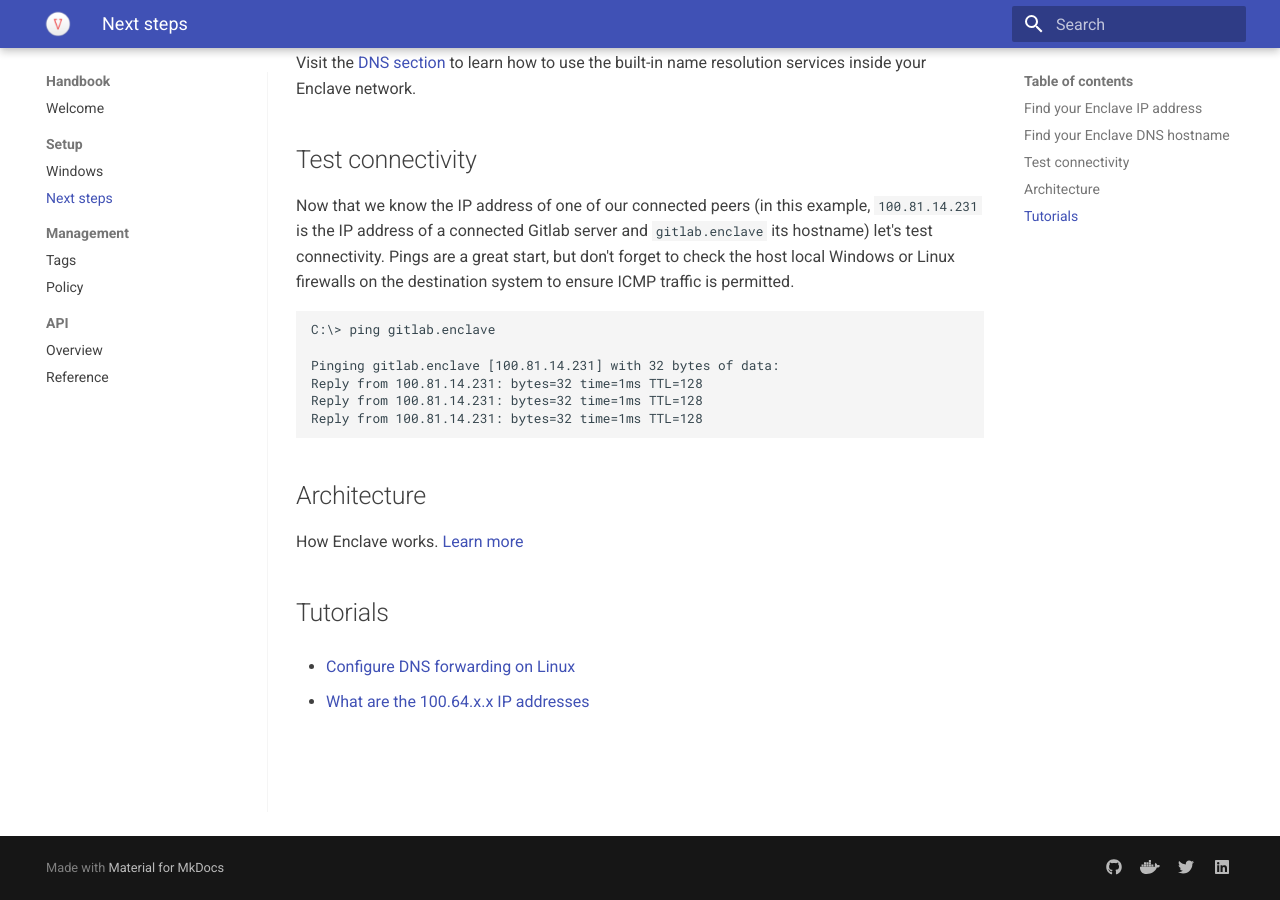
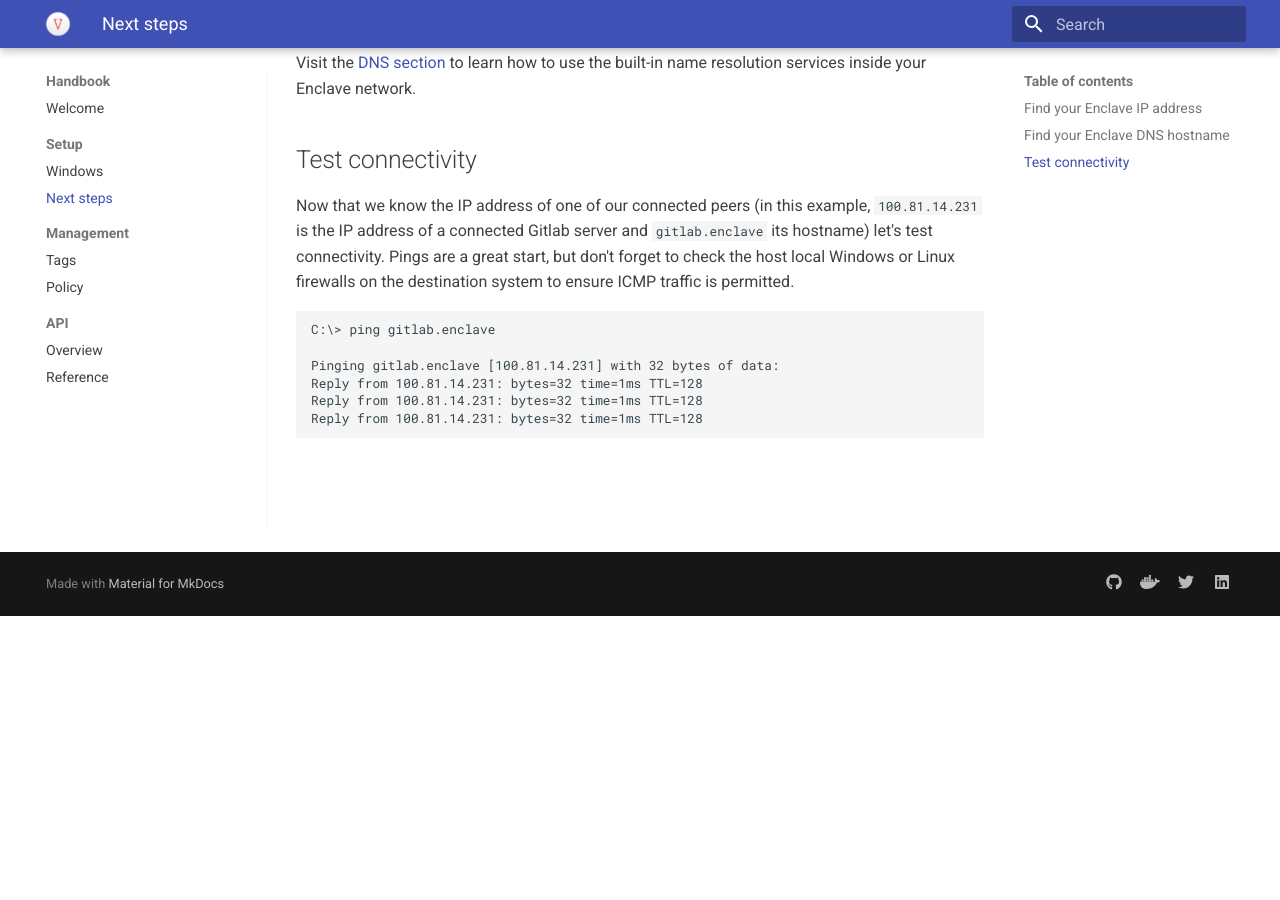
Before and after one commit to enclave-networks/docs, an MkDocs documentation site: the page built from docs/setup/next-steps.md, in a window 1280 px wide and 900 px high, scrolled down 1285 px. Built offline with MkDocs 1.6.1 and Material for MkDocs 9.7.7, drawn with Linux system fonts in a browser that asks for light colours; after the commit the page ends 1901 px from its top, so only the background shows below that.

Commit message:
content not ready

````diff
--- a/docs/setup/next-steps.md
+++ b/docs/setup/next-steps.md
@@ -75,13 +75,3 @@ Reply from 100.81.14.231: bytes=32 time=1ms TTL=128
 Reply from 100.81.14.231: bytes=32 time=1ms TTL=128
 Reply from 100.81.14.231: bytes=32 time=1ms TTL=128
 ```
-
-## Architecture
-
-How Enclave works. [Learn more](/handbook/architecture)
-
-## Tutorials
-
-* [Configure DNS forwarding on Linux](/kb/how-to-configure-dns-forwarding-on-linux)
-
-* [What are the 100.64.x.x IP addresses](/kb/what-are-100.64.x.x-ip-addresses)
````
